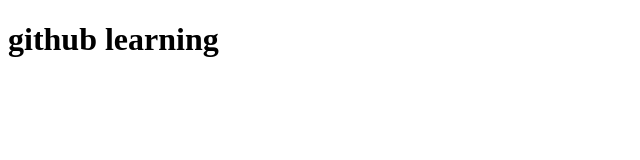
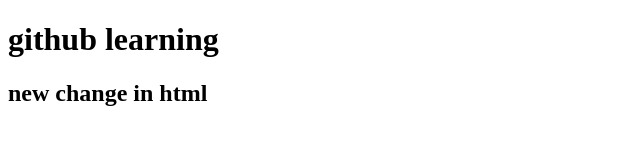
Before and after one commit to Saugat-Baidwar/Github-project, a plain HTML site: page index.html in a window 1280 px wide. Shown: the whole page, without its empty margins (0-640 px from the left). Drawn offline with Linux system fonts and the light colour scheme.

Commit message:
new change in html

```diff
--- a/index.html
+++ b/index.html
@@ -7,5 +7,6 @@
   </head>
   <body>
     <h1>github learning</h1>
+    <h2>new change in html</h2>
   </body>
 </html>
```
